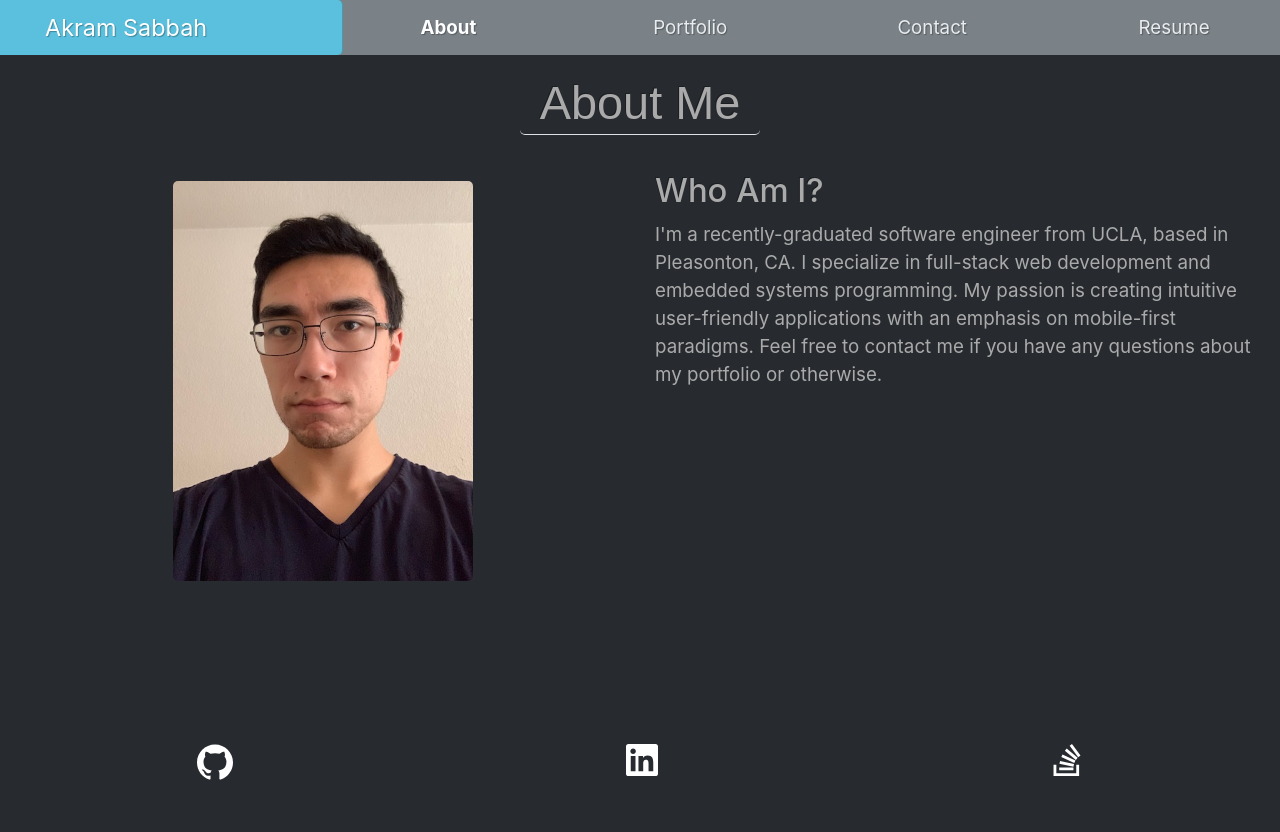
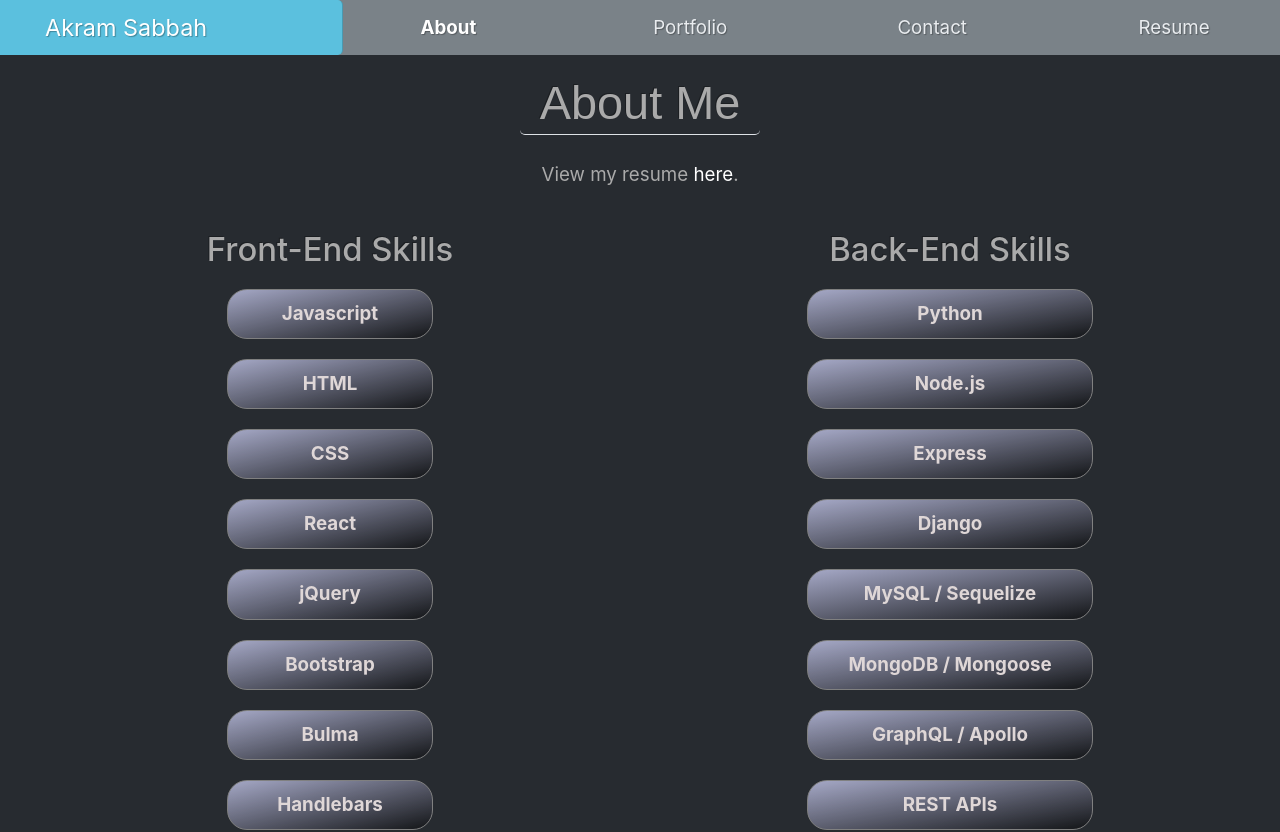
Before and after one commit to akramsabbah9/react-portfolio, a React (Create React App) app: page / in a window 1280 px wide. Shown: the top 832 px of the page. Before the commit the page ends 800 px from the top, so only its background shows below. Built offline with nearby package versions, Linux system fonts and the light colour scheme.

Commit message:
bubbled down Container to only the components using Rows

```diff
--- a/src/App.js
+++ b/src/App.js
@@ -1,7 +1,6 @@
 import React, { useEffect, useState } from "react";
 import "bootswatch/dist/slate/bootstrap.min.css"; // theme: slate
 // import "bootstrap/dist/css/bootstrap.min.css"; // comment this out when using bootswatch
-import Container from "react-bootstrap/Container";
 import { Header, Footer, About, Portfolio, Contact, Resume } from "./components";
 import "./App.css";
 
@@ -21,26 +20,24 @@
     const renderCurrent = name => {
         return (name === "Portfolio") ? <Portfolio /> :
         (name === "Contact") ? <Contact /> :
-        (name === "Resume") ? <Resume /> : <About />;
+        (name === "Resume") ? <Resume /> : <Resume />;
     };
 
     return (
         <>
             <div className="top-content">
-            <Header
-                sections={sections}
-                current={currentSection}
-                setCurrent={setCurrentSection}
-            />
+                <Header
+                    sections={sections}
+                    current={currentSection}
+                    setCurrent={setCurrentSection}
+                />
 
-            <Container className="pl-3 pr-3" fluid>
-                <main className="justify-content-center">
+                <main className="justify-content-center pl-3 pr-3">
                     <h1 className="text-center mb-4">
                         <span className="border-bottom rounded pl-3 pr-3 pt-1 pb-1">{currentSection.title}</span>
                     </h1>
                     {renderCurrent(currentSection.name)}
                 </main>
-            </Container>
             </div>
 
             <Footer />
--- a/src/components/About/index.js
+++ b/src/components/About/index.js
@@ -1,5 +1,6 @@
 /* About: an "about me" section featuring picture and bio */
 import React from "react";
+import Container from "react-bootstrap/Container";
 import Row from "react-bootstrap/Row";
 import Col from "react-bootstrap/Col";
 import Image from "react-bootstrap/Image";
@@ -7,6 +8,7 @@
 
 function About() {
     return (
+        <Container fluid>
         <Row className="load-anim-1">
             <Col className="d-flex justify-content-center" md="6">
                 <Image
@@ -26,6 +28,7 @@
                 </p>
             </Col>
         </Row>
+        </Container>
     );
 }
 
--- a/src/components/Resume/index.js
+++ b/src/components/Resume/index.js
@@ -1,5 +1,6 @@
 /* Resume: link to resume and list coding proficiencies. */
 import React, { useState } from "react";
+import Container from "react-bootstrap/Container";
 import Row from "react-bootstrap/Row";
 import Col from "react-bootstrap/Col";
 import MyResume from "../../assets/docs/resume.pdf";
@@ -11,7 +12,7 @@
     });
 
     return (
-        <>
+        <Container fluid>
             <div className="text-center load-anim-1">
                 <p>View my resume <a href={MyResume} target="_blank" rel="noreferrer noopener">here</a>.</p>
             </div>
@@ -35,7 +36,7 @@
                 </div>
                 </Col>
             </Row>
-        </>
+        </Container>
     );
 }
 
```
